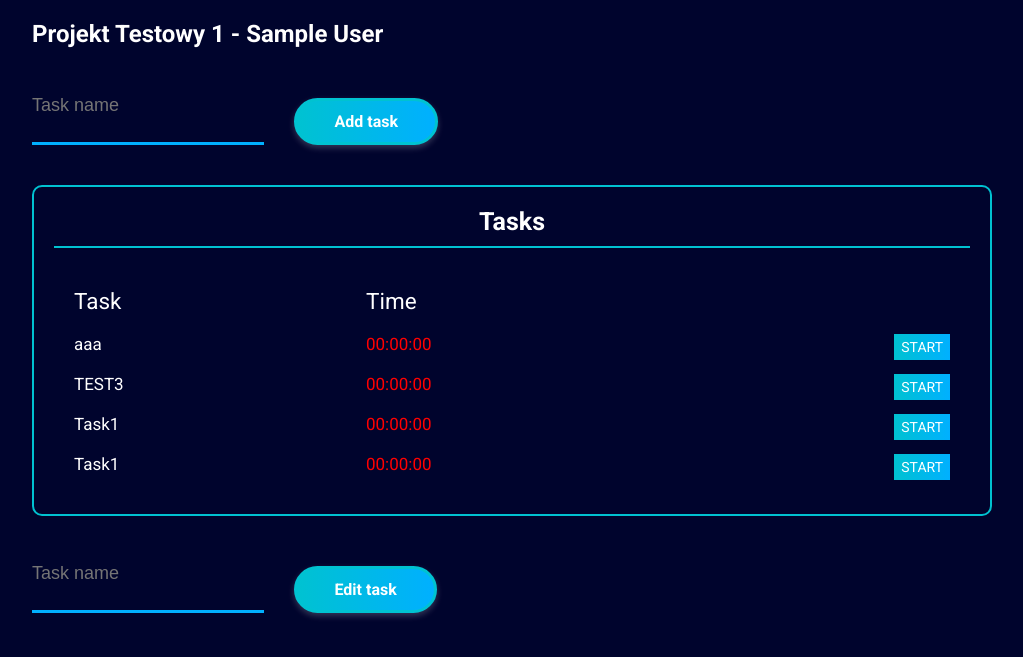
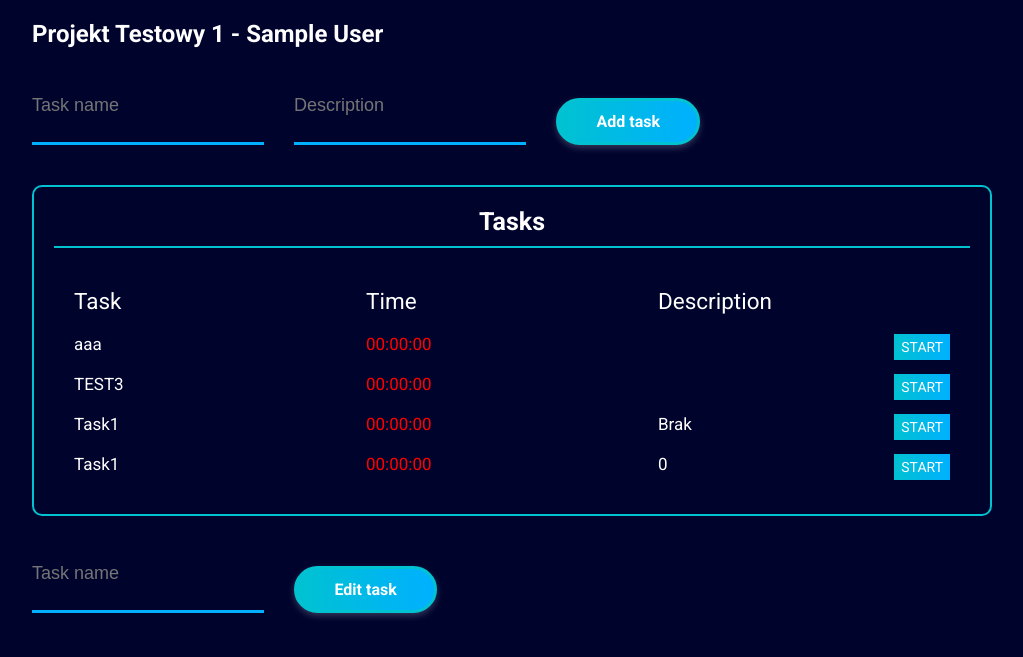
Before and after one commit to BlueEchelon/Clocker, a PHP site: page /project_details.php in a window 1280 px wide. Shown: the part 110-767 px from the top of the page, without its empty margins (128-1151 px from the left). Run offline with PHP 8.4, Linux system fonts and the light colour scheme; the visitor is signed in with stand-in values (Sample User, id 1); data comes from the database, SQL or seed files in the repository.

Commit message:
dodawanie taska z komentarzem

```diff
--- a/project_details.php
+++ b/project_details.php
@@ -36,12 +36,14 @@ else{
 if (isset($_POST['Add'])) {
     if (isset($_POST['task_name']) && !empty($_POST['task_name'])) {
         $t_name = trim(filter_var($_POST['task_name'], FILTER_SANITIZE_STRING));
-        $sql = "INSERT INTO tasks (project_id,name) values (:projectId, :t_name)";
+        $description = trim(filter_var($_POST['description'], FILTER_SANITIZE_STRING));
+        $sql = "INSERT INTO tasks (project_id,name,description) values (:projectId, :t_name, :description)";
         try {
             $handle = $pdo->prepare($sql);
             $params = [
                 'projectId'=>$_SESSION['p_id'],
                 't_name' => $t_name,
+                'description' => $description
             ];
             $handle->execute($params);
         }catch (PDOException $e) {
@@ -108,6 +110,8 @@ if (isset($_POST['Time'])) {
     <form class="add-project__container" method="post" action="<?php echo $_SERVER['PHP_SELF']; ?>">
       <input class="form__input" type="text" name="task_name" placeholder="Task name"
              value="<?php echo (isset($valName) ? $valName : '') ?>">
+        <input class="form__input" type="text" name="description" placeholder="Description"
+               value="<?php echo(isset($valName) ? $valName : '') ?>">
       <input type="submit" name="Add" value="Add task"
         class="form__btn btn-primary btn-primary--filled" />
     </form>
@@ -125,19 +129,21 @@ if (isset($_POST['Time'])) {
         <div class="projects__row-container projects__header">
           <span>Task</span>
           <span>Time</span>
+          <span>Description</span>
         </div>
 
           <?php
           require_once "connect.php";
 
           $id = $_SESSION['p_id'];
-          $sql = "SELECT t.ID,t.name, t.timer, t.status FROM tasks as t WHERE t.project_id=:id ORDER BY t.ID DESC";
+          $sql = "SELECT t.ID,t.name, t.timer, t.description, t.status FROM tasks as t WHERE t.project_id=:id ORDER BY t.ID DESC";
           $handle = $pdo->prepare($sql);
           $params = ['id' => $id];
           $handle->execute($params);
           if($handle->rowCount()>0){
               while($getRow = $handle->fetch(PDO::FETCH_ASSOC)){
                   $name=$getRow['name'];
+                  $desc=$getRow['description'];
                   $timer=strtotime($getRow['timer']);
                   $timer=date("H:i:s",$timer);
                   if($getRow['status']==1){
@@ -148,6 +154,7 @@ if (isset($_POST['Time'])) {
                   echo '<div class="projects__row-container" href>
                           <span id="project-name"  >'.$name.'</span>
                           <span class="working">'.$timer.'</span>
+                          <span class="project-name">'.$desc.'</span>
                           <a type="button" class="details btn-primary--filled"  >'.$status.'</a>
                         </div>';
               }
```
